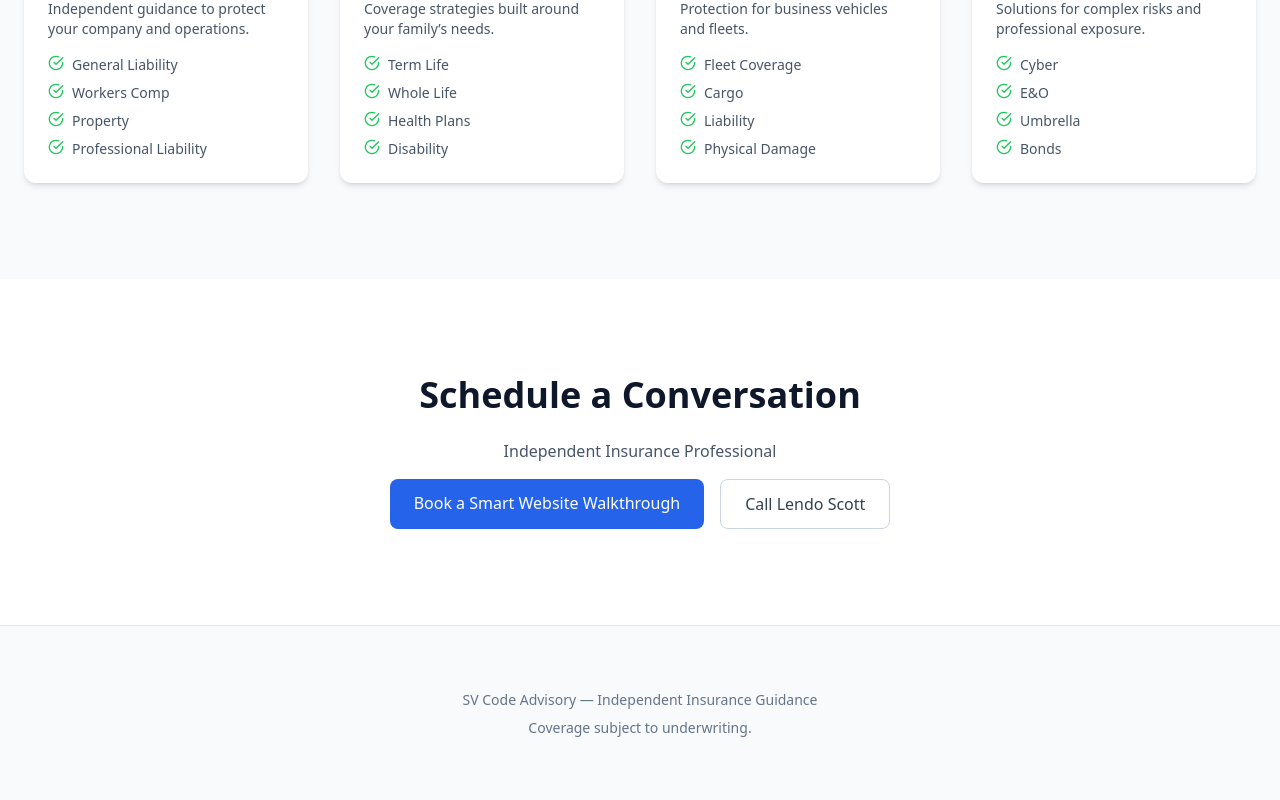
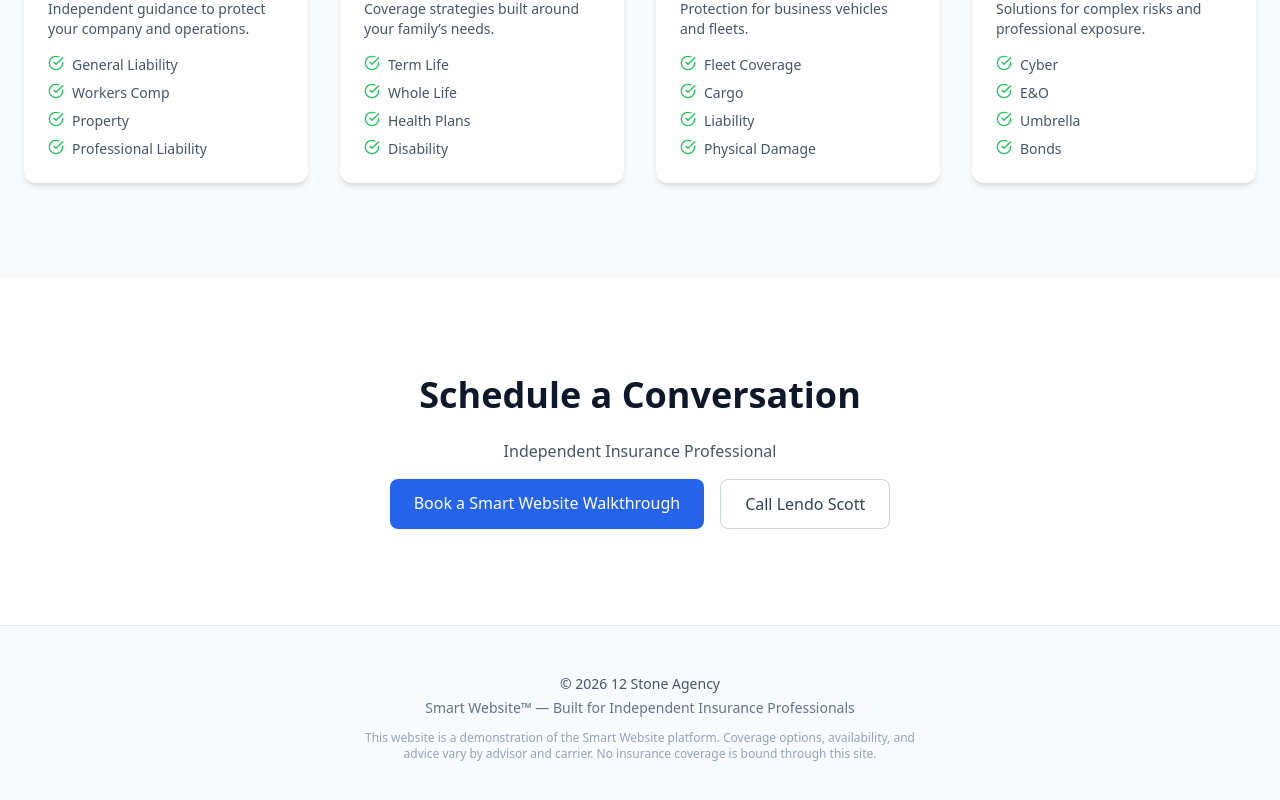
Before and after one commit to 12sphat-star/agent-demo-1, a React (Vite) app: page / in a window 1280 px wide. Shown: the part 2561-3361 px from the top of the page. Built offline with nearby package versions, Linux system fonts and the light colour scheme.

Commit message:
Update footer branding to 12 Stone Agency Smart Website

```diff
--- a/src/App.jsx
+++ b/src/App.jsx
@@ -325,10 +325,22 @@ export default function App() {
 </section>
 
 {/* FOOTER */}
-<footer className="py-16 bg-slate-50 border-t border-slate-200 text-center text-sm text-slate-500">
-  <p>SV Code Advisory — Independent Insurance Guidance</p>
-  <p className="mt-2">Coverage subject to underwriting.</p>
+<footer className="py-12 bg-slate-50 border-t border-slate-200 text-center text-sm text-slate-500">
+  <p className="font-medium text-slate-600">
+    © {new Date().getFullYear()} 12 Stone Agency
+  </p>
+
+  <p className="mt-1">
+    Smart Website™ — Built for Independent Insurance Professionals
+  </p>
+
+  <p className="mt-3 text-xs text-slate-400 max-w-xl mx-auto">
+    This website is a demonstration of the Smart Website platform.
+    Coverage options, availability, and advice vary by advisor and carrier.
+    No insurance coverage is bound through this site.
+  </p>
 </footer>
+
 {/* AI Assistant Button */}
 <div
   className="fixed bottom-6 right-6 bg-white border border-slate-200
```
